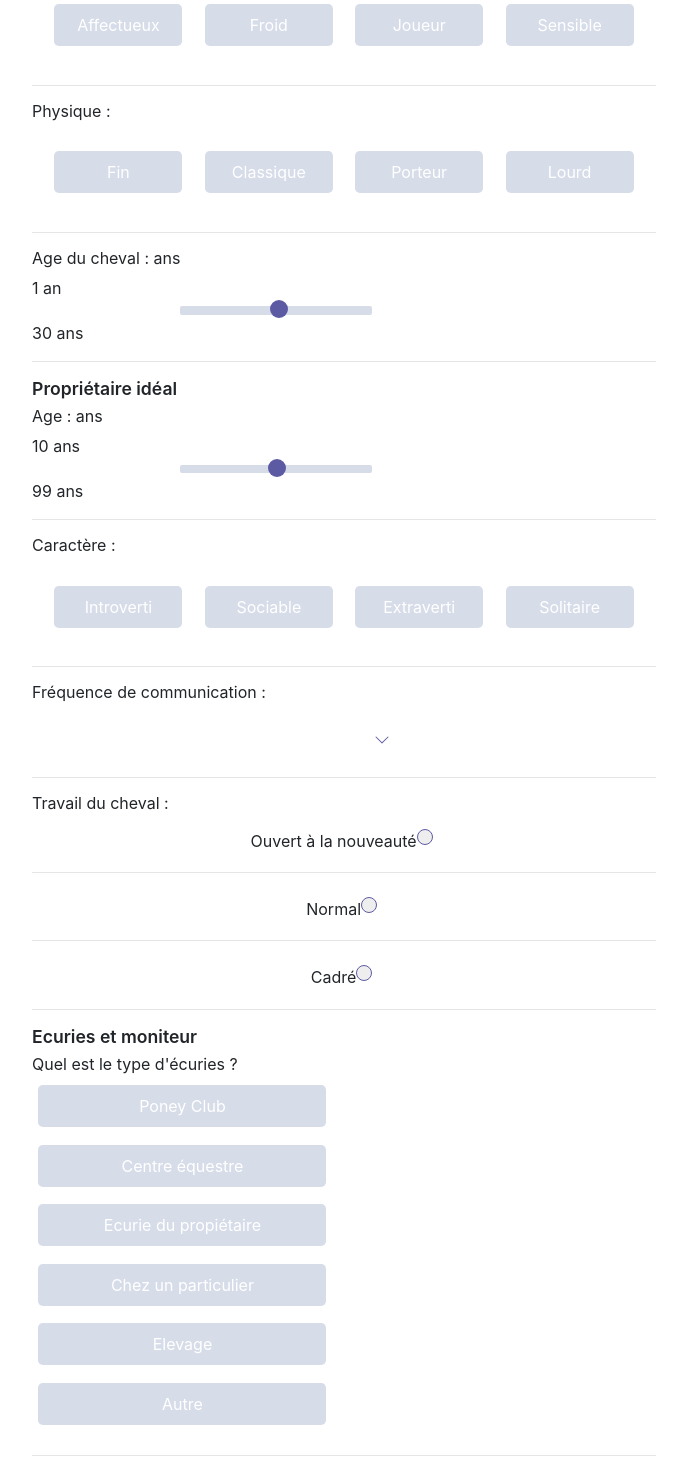
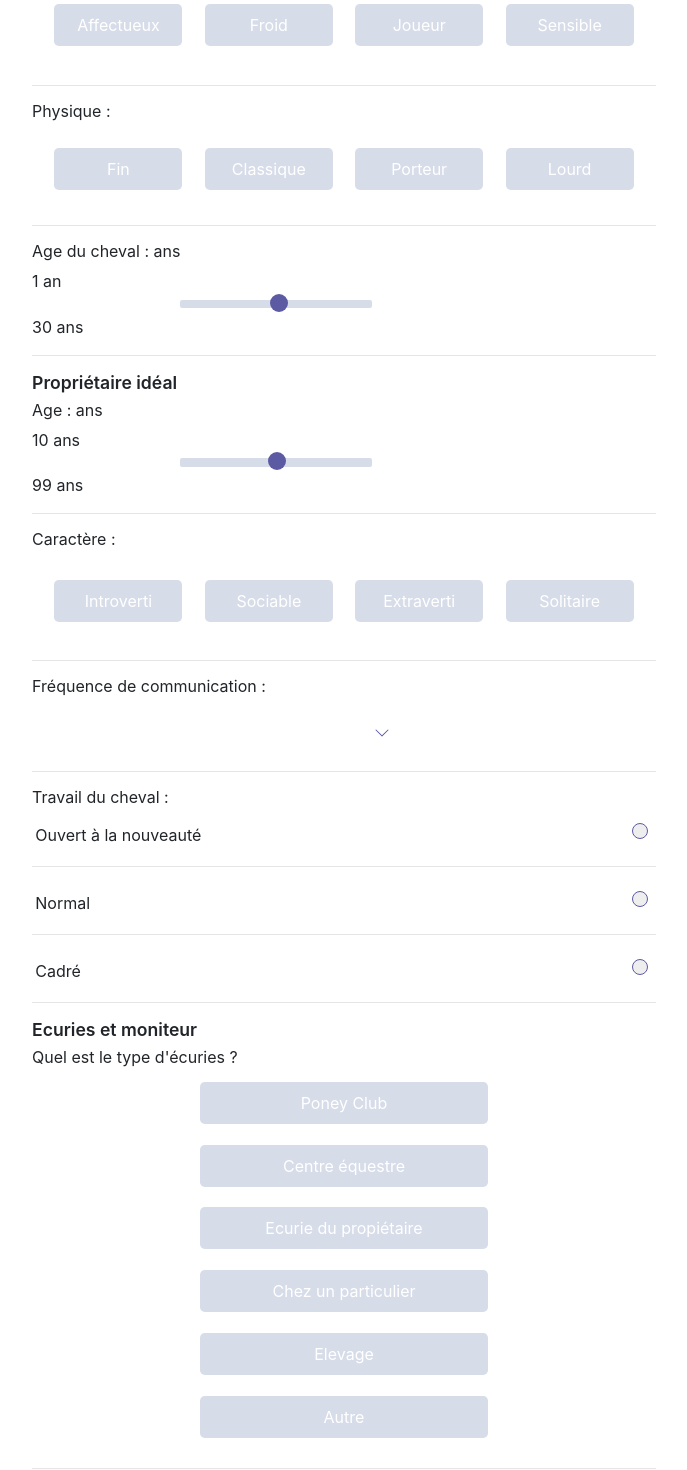
Before and after one commit to Johanna-cs/Caval_Cloud_Front, a React (Create React App) app: page /search-horse in a window 1280 px wide. Shown: the part 2120-3590 px from the top of the page, without its empty margins (296-983 px from the left). Built offline with nearby package versions, Linux system fonts and the light colour scheme; no server answers.

Commit message:
hooks ok and css too, but not the reducer

```diff
--- a/src/components/common_section/Frequency.js
+++ b/src/components/common_section/Frequency.js
@@ -32,9 +32,8 @@ const Frequency = (props) => {
           </Button>
         </div>
         <Collapse isOpen={isOpen}>
-          <div>
-            <h5>Fréquence :</h5>
-
+        <h5>Fréquence :</h5>
+          <div className='select_frequency'>
             <RadioButton
               radioButtonText="5 à 7 fois /semaine"
               radioButtonValue="5 à 7 fois /semaine"
--- a/src/components/common_section/common_section.css
+++ b/src/components/common_section/common_section.css
@@ -75,3 +75,9 @@
   display: flex;
   flex-direction: column;
 }
+
+.select_frequency {
+  display: flex;
+  justify-content: space-evenly;
+  flex-flow: row wrap;
+}
--- a/src/components/searchHorse/searchHorse.css
+++ b/src/components/searchHorse/searchHorse.css
@@ -14,25 +14,15 @@
 
 /* ****** Grands button violet ******* */
 /* ideal Horse & ideal Rider */
-.select_temper, .select_caracter, .select_body  {
+.select_temper, .select_caracter, .select_bodys  {
     display: flex;
     justify-content: space-evenly;
     flex-flow: row wrap;
 }
-.select_communication, .select_horseWork  {
+.select_communication, .hebergtList, .scuringList {
+
     display: flex;
     align-items: center;
     flex-flow: column wrap;
 
 }
-/* Boutons plus grands */
-/* .selectBtn2 {
-    background-color: #b0b9d380;
-    margin: 0.2em !important;
-    padding: 0.5em !important;
-    width: 20em;
-    font-size: 1em !important;
-    outline: none;
-} */
-
-/* ------------------------- */
```
